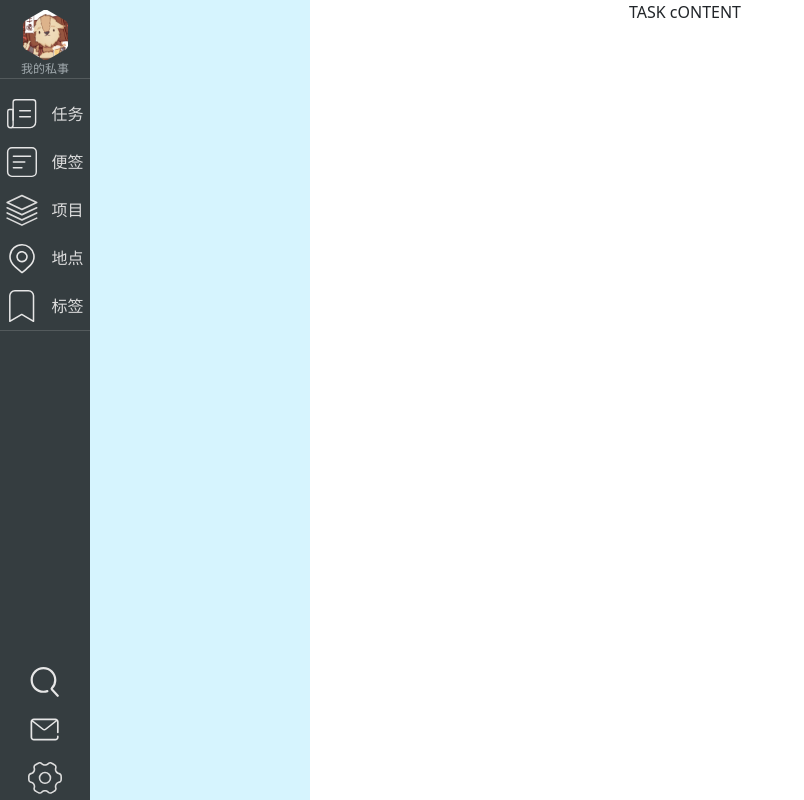
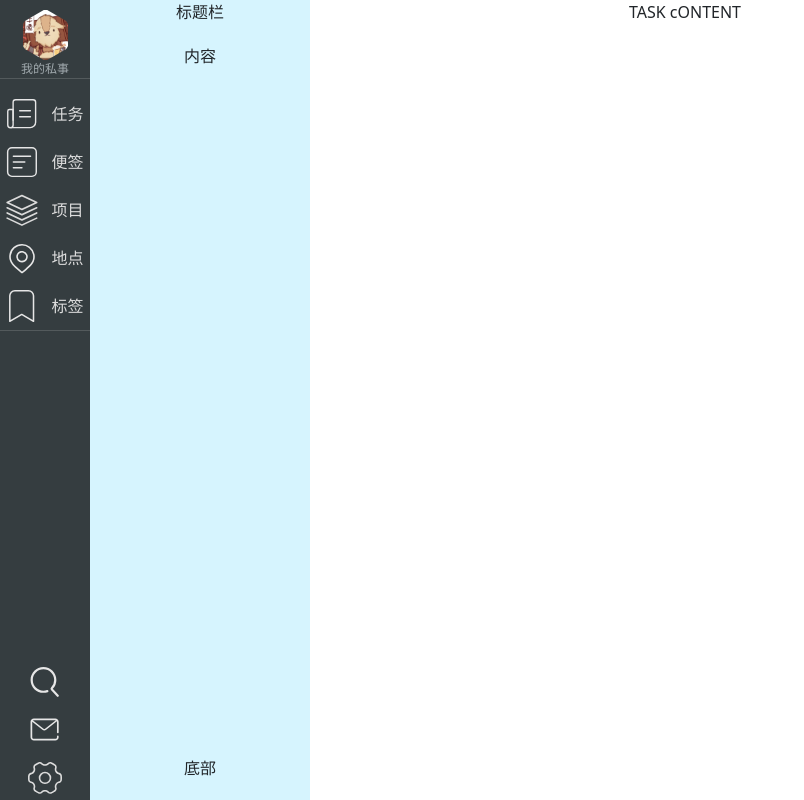
Before and after one commit to liulaoliu/hieplan, a React (Create React App) app: page /main/task in a window 1280 px wide. Both pictures are taken after a click on the element 45 px from the left and 730 px from the top of the page. Shown: the whole page, without its empty margins (0-804 px from the left). Built offline with nearby package versions, Linux system fonts and the light colour scheme.

Commit message:
对不同配置，让poover的子侧边栏渲染不同内容

```diff
--- a/src/Components/taskPage/SidebarAvatar.tsx
+++ b/src/Components/taskPage/SidebarAvatar.tsx
@@ -16,7 +16,7 @@ export default function SidebarAvatar({
   avatarUrl?: string;
 }): ReactElement {
   return (
-    <PopOver>
+    <PopOver displayType="sparseList">
       <div
         className={
           styles.fixed_area_avatar +
--- a/src/Components/taskPage/SidebarBlock.tsx
+++ b/src/Components/taskPage/SidebarBlock.tsx
@@ -40,9 +40,19 @@ export default function SidebarBlock({
 }: sideBarBlock): ReactElement {
   let resultOfActiveJudgement = activeUrl === componentRelatedUrl;
 
-  //  对 setting项目, 使用自定义高度的 popover
+  const settingList = ["账号设置", "群组管理", "使用帮助", "退出登录"];
+  const onlyPassListItemsWhenRenderSettingPopOver =
+    iconClassName.includes("setting") && settingList;
+  const opliwrsp = onlyPassListItemsWhenRenderSettingPopOver;
+  // 判断是不是setting
+  const isRenderingSetting = iconClassName.includes("setting");
+  // 判断是不是message
+  const isRenderingMessage = iconClassName.includes("message");
+  //  对 setting这个小块儿, 使用自定义高度的 popover
   let settingOrNot = iconClassName.includes("setting");
   const settingChildSiderBarHeight = 200;
+
+
   return (
     // 2. 根据当前 url （形如 main/xxxx） 判断是否被点击，被点击 就显示不同的颜色
 
@@ -54,7 +64,17 @@ export default function SidebarBlock({
       }
     >
       {to === undefined ? (
-        <PopOver height={settingOrNot ? settingChildSiderBarHeight : undefined}>
+        <PopOver
+          height={settingOrNot ? settingChildSiderBarHeight : undefined}
+          displayType={
+            isRenderingMessage
+              ? "sparseList"
+              : isRenderingSetting
+              ? "compactList"
+              : undefined
+          }
+          compactList={opliwrsp ? settingList : undefined}
+        >
           <div className={styles[iconClassName]}></div>
         </PopOver>
       ) : (
--- a/src/Components/taskPage/needName/PopOver/PopOver.module.css
+++ b/src/Components/taskPage/needName/PopOver/PopOver.module.css
@@ -29,10 +29,9 @@
   /* opacity: 0.2; */
 }
 
-
 /* (看上去)侧边栏上弹出的子侧边栏 */
 .popover_inactive {
-  display: none
+  display: none;
 }
 .popover_active {
   position: fixed;
@@ -41,6 +40,23 @@
   width: 220px;
   height: 100vh;
   /* height: 130px; */
-  background-color: #D6F4FE;
+  background-color: #d6f4fe;
   z-index: 9999;
+  display: flex;
+  flex-direction: column;
+  cursor: default;
 }
+
+/* 子侧边栏的 固定内容 */
+.child_side_bar_header {
+  height: 50px;
+  /* background-color: blue; */
+}
+.child_side_bar_content {
+  height: 100%;
+  /* background: blueviolet; */
+}
+.child_side_bar_tail {
+  height: 50px;
+  /* background-color: red; */
+}
--- a/src/Components/taskPage/needName/PopOver/PopOver.tsx
+++ b/src/Components/taskPage/needName/PopOver/PopOver.tsx
@@ -4,11 +4,15 @@ import styles from "./PopOver.module.css";
 interface PopOverProps {
   children: React.ReactNode;
   height?: number;
+  displayType?: "sparseList" | "compactList";
+  compactList?: string[];
 }
 
 export default function PopOver({
   children,
   height,
+  displayType,
+  compactList,
 }: PopOverProps): ReactElement {
   const [status, setstate] = useState(false);
 
@@ -43,7 +47,21 @@ export default function PopOver({
         className={
           status === true ? styles.popover_active : styles.popover_inactive
         }
-      ></div>
+      >
+        {/* sparseList */}
+        {displayType === "sparseList" && (
+          <>
+            <div className={styles.child_side_bar_header}>标题栏</div>
+            <div className={styles.child_side_bar_content}>内容</div>
+            <div className={styles.child_side_bar_tail}>底部</div>
+          </>
+        )}
+
+        {displayType === "compactList" &&
+          compactList?.map((item, idx) => {
+            return <div key={idx}>{item}</div>;
+          })}
+      </div>
     </div>
   );
 }
```
